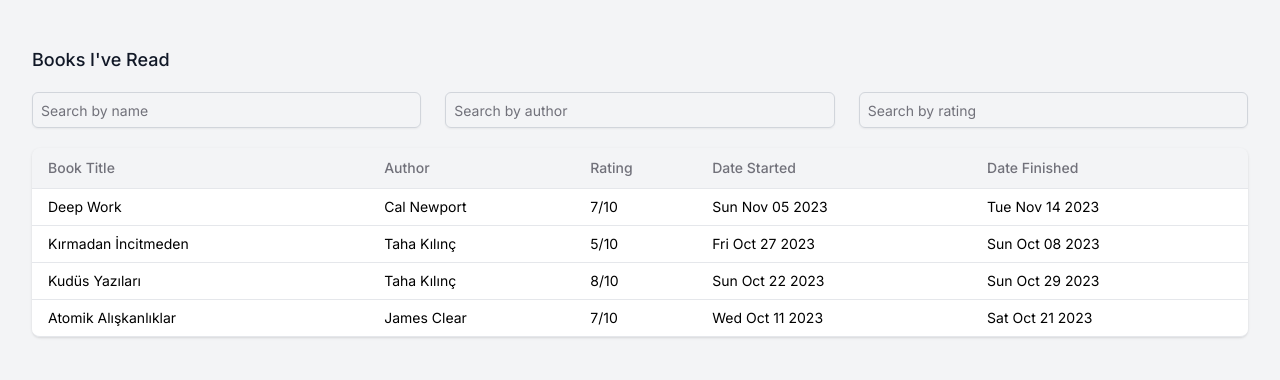
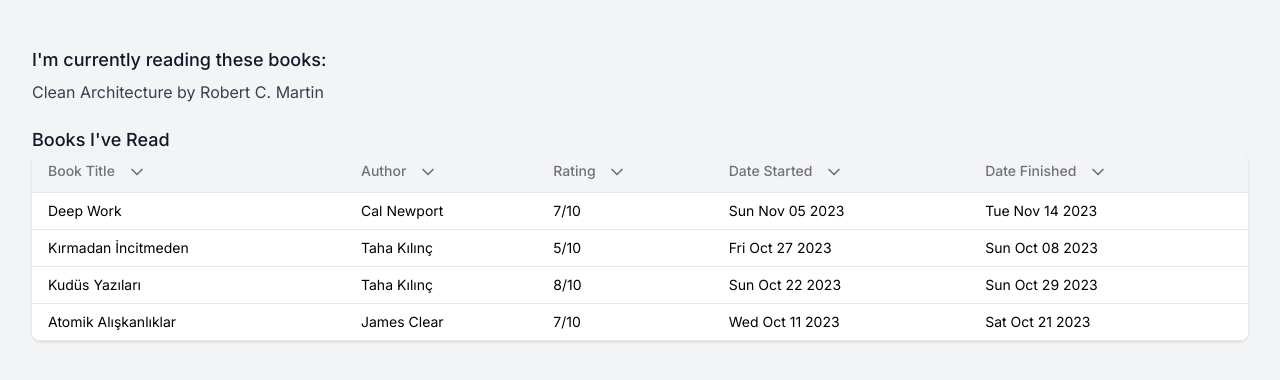
Before and after one commit to selcukcihan/books, a Next.js app: page / in a window 1280 px wide. Shown: the top 380 px of the page. Built offline with nearby package versions, Linux system fonts and the light colour scheme.

Commit message:
Include current readings

```diff
--- a/app/page.tsx
+++ b/app/page.tsx
@@ -1,24 +1,33 @@
 import { parse } from 'yaml'
 import fs from 'fs'
-import { Book } from '../core/model'
+import { Bookshelf } from '../core/model'
 import BooksComponent from '@/components/books'
 
-function getBooks(): Book[] {
-  const books = parse(fs.readFileSync('core/books.yaml', 'utf8'))
-  return books.map((book: any) => ({
+function getData(): Bookshelf {
+  const rawData = parse(fs.readFileSync('core/data.yaml', 'utf8'))
+  const archive = rawData.archive.map((book: any) => ({
     title: book.title,
     author: book.author,
     rating: parseInt(book.rating),
     start: new Date(Date.parse(book.start)),
     end: new Date(Date.parse(book.end)),
   }))
+  const current = rawData.current.map((book: any) => ({
+    title: book.title,
+    author: book.author,
+    start: new Date(Date.parse(book.start)),
+  }))
+  return {
+    archive,
+    current,
+  }
 }
 
 export default function Page() {
-  const books = getBooks()
+  const bookshelf = getData()
   return (
     <main>
-      <BooksComponent books={books} />
+      <BooksComponent bookshelf={bookshelf} />
     </main>
   )
 }
--- a/components/books.tsx
+++ b/components/books.tsx
@@ -1,46 +1,133 @@
-import { Input } from "@/components/ui/input"
+'use client'
+/**
+ * v0 by Vercel.
+ * @see https://v0.dev/t/NyzUGlHsmFq
+ */
 import { TableHead, TableRow, TableHeader, TableCell, TableBody, Table } from "@/components/ui/table"
-import { Book } from "../core/model"
+import { Bookshelf } from "../core/model"
+import { useState } from "react"
 
-export default function Component({ books }: { books: Book[]}) {
+export default function Component({ bookshelf }: { bookshelf: Bookshelf }) {
+  const [sortColumn, setSortColumn] = useState("start")
+  const [sortDirection, setSortDirection] = useState<"asc" | "desc">("desc")
+  const onClick = (column: string) => {
+    if (column === sortColumn) {
+      setSortDirection(sortDirection === "desc" ? "asc" : "desc")
+    } else {
+      setSortColumn(column)
+      setSortDirection("desc")
+    }
+  }
+  const sortFunction = (a: any, b: any) => {
+    if (sortDirection === "desc") {
+      return a[sortColumn] > b[sortColumn] ? -1 : 1
+    } else {
+      return a[sortColumn] < b[sortColumn] ? -1 : 1
+    }
+  }
   return (
-    <div className="min-h-screen bg-[#f3f4f6] dark:bg-[#1f2937]">
+    <div className="min-h-screen bg-[#f3f4f6]">
       <div className="max-w-7xl mx-auto py-6 sm:px-6 lg:px-8">
         <div className="px-4 py-6 sm:px-0">
-          <h2 className="text-lg leading-6 font-medium text-gray-900 dark:text-gray-200">{"Books I've Read"}</h2>
-          <div className="py-5">
-            <div className="grid md:grid-cols-3 gap-6">
-              <Input
-                className="p-2 rounded-md border border-gray-300 w-full"
-                placeholder="Search by name"
-                type="text"
-              />
-              <Input
-                className="p-2 rounded-md border border-gray-300 w-full"
-                placeholder="Search by author"
-                type="text"
-              />
-              <Input
-                className="p-2 rounded-md border border-gray-300 w-full"
-                placeholder="Search by rating"
-                type="number"
-              />
+          <div className="mb-6">
+            <h1 className="text-lg leading-6 font-medium text-gray-900">{"I'm currently reading these books:"}</h1>
+            <p className=" text-gray-700 mt-2">{bookshelf.current.map(book => `${book.title} by ${book.author}`).join(", ")}</p>
           </div>
-          </div>
-          <div className="shadow overflow-hidden border-b border-gray-200 dark:border-gray-700 sm:rounded-lg">
-            <Table className="min-w-full divide-y divide-gray-200 dark:divide-gray-700">
+          <h2 className="text-lg leading-6 font-medium text-gray-900">{"Books I've Read"}</h2>
+          <div className="shadow overflow-hidden border-b border-gray-200 sm:rounded-lg">
+            <Table className="min-w-full divide-y divide-gray-200">
               <TableHeader>
                 <TableRow>
-                  <TableHead className="pl-4">Book Title</TableHead>
-                  <TableHead>Author</TableHead>
-                  <TableHead>Rating</TableHead>
-                  <TableHead>Date Started</TableHead>
-                  <TableHead>Date Finished</TableHead>
+                  <TableHead className="pl-4 cursor-pointer" onClick={() => onClick("title")}>
+                    Book Title{" "}
+                    <svg
+                      className=" h-5 w-5 text-gray-500 inline-block ml-2"
+                      fill="none"
+                      height="24"
+                      stroke="currentColor"
+                      strokeLinecap="round"
+                      strokeLinejoin="round"
+                      strokeWidth="2"
+                      viewBox="0 0 24 24"
+                      width="24"
+                      xmlns="http://www.w3.org/2000/svg"
+                    >
+                      <path d="m6 9 6 6 6-6" />
+                    </svg>
+                  </TableHead>
+                  <TableHead className="cursor-pointer" onClick={() => onClick("author")}>
+                    Author{" "}
+                    <svg
+                      className=" h-5 w-5 text-gray-500 inline-block ml-2"
+                      fill="none"
+                      height="24"
+                      stroke="currentColor"
+                      strokeLinecap="round"
+                      strokeLinejoin="round"
+                      strokeWidth="2"
+                      viewBox="0 0 24 24"
+                      width="24"
+                      xmlns="http://www.w3.org/2000/svg"
+                    >
+                      <path d="m6 9 6 6 6-6" />
+                    </svg>
+                  </TableHead>
+                  <TableHead className="cursor-pointer" onClick={() => onClick("rating")}>
+                    Rating{" "}
+                    <svg
+                      className=" h-5 w-5 text-gray-500 inline-block ml-2"
+                      fill="none"
+                      height="24"
+                      stroke="currentColor"
+                      strokeLinecap="round"
+                      strokeLinejoin="round"
+                      strokeWidth="2"
+                      viewBox="0 0 24 24"
+                      width="24"
+                      xmlns="http://www.w3.org/2000/svg"
+                    >
+                      <path d="m6 9 6 6 6-6" />
+                    </svg>
+                  </TableHead>
+                  <TableHead className="cursor-pointer" onClick={() => onClick("start")}>
+                    Date Started{" "}
+                    <svg
+                      className=" h-5 w-5 text-gray-500 inline-block ml-2"
+                      fill="none"
+                      height="24"
+                      stroke="currentColor"
+                      strokeLinecap="round"
+                      strokeLinejoin="round"
+                      strokeWidth="2"
+                      viewBox="0 0 24 24"
+                      width="24"
+                      xmlns="http://www.w3.org/2000/svg"
+                    >
+                      <path d="m6 9 6 6 6-6" />
+                    </svg>
+                  </TableHead>
+                  <TableHead className="cursor-pointer" onClick={() => onClick("end")}>
+                    Date Finished{" "}
+                    <svg
+                      className=" h-5 w-5 text-gray-500 inline-block ml-2"
+                      fill="none"
+                      height="24"
+                      stroke="currentColor"
+                      strokeLinecap="round"
+                      strokeLinejoin="round"
+                      strokeWidth="2"
+                      viewBox="0 0 24 24"
+                      width="24"
+                      xmlns="http://www.w3.org/2000/svg"
+                    >
+                      <path d="m6 9 6 6 6-6" />
+                    </svg>
+                  </TableHead>
                 </TableRow>
               </TableHeader>
-              <TableBody className="bg-white dark:bg-gray-800 divide-y divide-gray-200 dark:divide-gray-700">
-                {books.map((book, index) => (
-                  <TableRow key={index} className="dark:text-gray-400">
+              <TableBody className="bg-white divide-y divide-gray-200">
+                {bookshelf.archive.sort(sortFunction).map((book, index) => (
+                    <TableRow key={index}>
                       <TableCell className="pl-4">{book.title}</TableCell>
                       <TableCell>{book.author}</TableCell>
                       <TableCell>{book.rating}/10</TableCell>
--- a/components/ui/table.tsx
+++ b/components/ui/table.tsx
@@ -43,7 +43,7 @@ const TableFooter = React.forwardRef<
   <tfoot
     ref={ref}
     className={cn(
-      "border-t bg-zinc-100/50 font-medium [&>tr]:last:border-b-0 dark:bg-zinc-800/50",
+      "border-t bg-zinc-100/50 font-medium [&>tr]:last:border-b-0",
       className
     )}
     {...props}
@@ -58,7 +58,7 @@ const TableRow = React.forwardRef<
   <tr
     ref={ref}
     className={cn(
-      "border-b transition-colors hover:bg-zinc-100/50 data-[state=selected]:bg-zinc-100 dark:hover:bg-zinc-800/50 dark:data-[state=selected]:bg-zinc-800",
+      "border-b transition-colors hover:bg-zinc-100/50 data-[state=selected]:bg-zinc-100",
       className
     )}
     {...props}
@@ -73,7 +73,7 @@ const TableHead = React.forwardRef<
   <th
     ref={ref}
     className={cn(
-      "h-10 px-2 text-left align-middle font-medium text-zinc-500 [&:has([role=checkbox])]:pr-0 [&>[role=checkbox]]:translate-y-[2px] dark:text-zinc-400",
+      "h-10 px-2 text-left align-middle font-medium text-zinc-500 [&:has([role=checkbox])]:pr-0 [&>[role=checkbox]]:translate-y-[2px]",
       className
     )}
     {...props}
@@ -102,7 +102,7 @@ const TableCaption = React.forwardRef<
 >(({ className, ...props }, ref) => (
   <caption
     ref={ref}
-    className={cn("mt-4 text-sm text-zinc-500 dark:text-zinc-400", className)}
+    className={cn("mt-4 text-sm text-zinc-500", className)}
     {...props}
   />
 ))
--- a/core/books.yaml
+++ /dev/null
@@ -1,24 +0,0 @@
--
-  title: Deep Work
-  author: Cal Newport
-  rating: 7
-  start: 2023-11-05
-  end: 2023-11-14
--
-  title: Kırmadan İncitmeden
-  author: Taha Kılınç
-  rating: 5
-  start: 2023-10-27
-  end: 2023-10-08
--
-  title: Kudüs Yazıları
-  author: Taha Kılınç
-  rating: 8
-  start: 2023-10-22
-  end: 2023-10-29
--
-  title: Atomik Alışkanlıklar
-  author: James Clear
-  rating: 7
-  start: 2023-10-11
-  end: 2023-10-21
--- /dev/null
+++ b/core/data.yaml
@@ -0,0 +1,31 @@
+current:
+  -
+    title: Clean Architecture
+    author: Robert C. Martin
+    start: 2023-11-13
+
+archive:
+  -
+    title: Deep Work
+    author: Cal Newport
+    rating: 7
+    start: 2023-11-05
+    end: 2023-11-14
+  -
+    title: Kırmadan İncitmeden
+    author: Taha Kılınç
+    rating: 5
+    start: 2023-10-27
+    end: 2023-10-08
+  -
+    title: Kudüs Yazıları
+    author: Taha Kılınç
+    rating: 8
+    start: 2023-10-22
+    end: 2023-10-29
+  -
+    title: Atomik Alışkanlıklar
+    author: James Clear
+    rating: 7
+    start: 2023-10-11
+    end: 2023-10-21
```
Also changed, not shown: core/model.ts (+10 -2 lines). Lines whose indentation alone changed are shown as unchanged.
